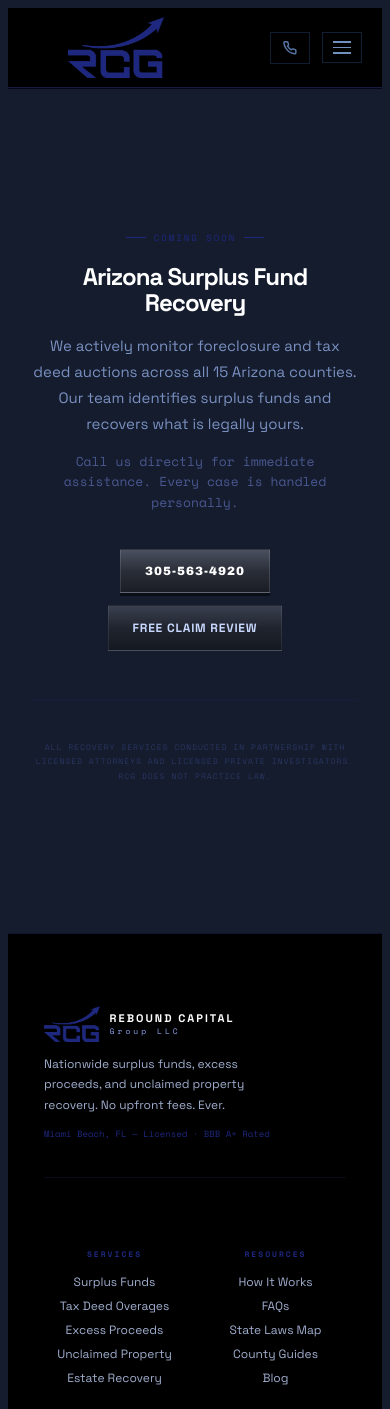
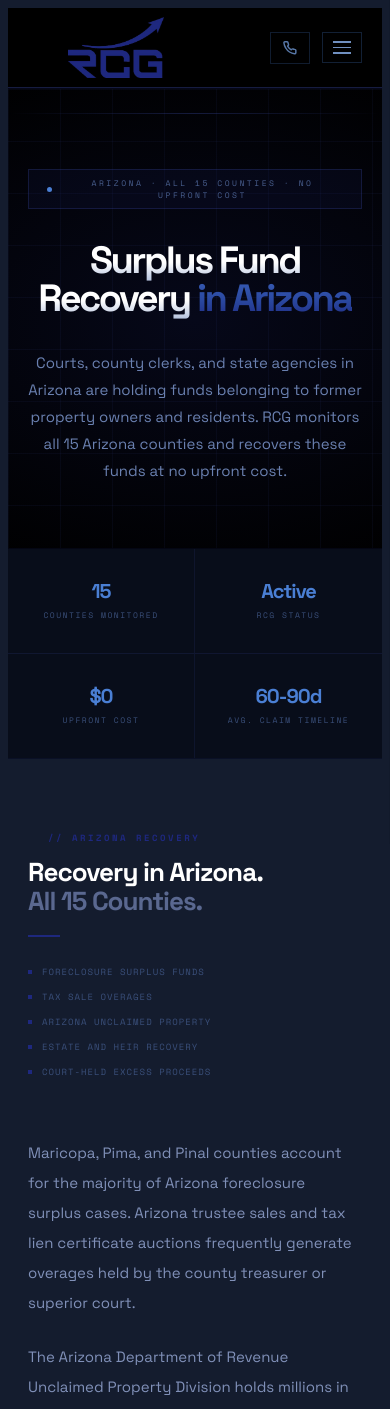
Before and after one commit to ReboundCapitalGroup/rcg-website, a Next.js app: page /states/arizona in a window 390 px wide. Shown: the top 1409 px of the page. Built offline with nearby package versions, Linux system fonts and the light colour scheme.

Commit message:
Update page.tsx

```diff
--- a/src/app/states/arizona/page.tsx
+++ b/src/app/states/arizona/page.tsx
@@ -1,43 +1,88 @@
-import type { Metadata } from 'next'
 import Link from 'next/link'
 
-export const metadata: Metadata = {
-  title: 'Arizona Surplus Recovery | Rebound Capital Group',
-  description: 'Surplus fund recovery across all 15 Arizona counties.',
-}
+const counties = ['Apache', 'Cochise', 'Coconino', 'Gila', 'Graham', 'Greenlee', 'La Paz', 'Maricopa', 'Mohave', 'Navajo', 'Pima', 'Pinal', 'Santa Cruz', 'Yavapai', 'Yuma']
 
-export default function Page() {
+export default function ArizonaPage() {
   return (
-    <div style={{ background: 'var(--bg)', minHeight: '100vh', display: 'flex', alignItems: 'center', justifyContent: 'center', padding: '80px 24px' }}>
-      <div style={{ maxWidth: '560px', textAlign: 'center' }}>
-        <div style={{ fontFamily: "'Space Mono',monospace", fontSize: '9px', letterSpacing: '2px', textTransform: 'uppercase', color: '#1E287F', marginBottom: '20px', display: 'flex', alignItems: 'center', justifyContent: 'center', gap: '8px' }}>
-          <div style={{ width: '20px', height: '1px', background: '#1E287F' }} />
-          Coming Soon
-          <div style={{ width: '20px', height: '1px', background: '#1E287F' }} />
+    <main>
+      <section style={{ background: '#000', borderBottom: '1px solid rgba(30,40,127,0.15)', padding: 'clamp(80px,10vw,130px) clamp(20px,5vw,60px) clamp(64px,8vw,96px)', textAlign: 'center', position: 'relative', overflow: 'hidden' }}>
+        <div style={{ position: 'absolute', top: '50%', left: '50%', transform: 'translate(-50%,-50%)', width: '900px', height: '600px', background: 'radial-gradient(ellipse at center, rgba(30,40,127,0.2) 0%, transparent 65%)', pointerEvents: 'none' }} />
+        <div style={{ position: 'absolute', inset: 0, backgroundImage: 'linear-gradient(rgba(74,95,212,0.06) 1px,transparent 1px),linear-gradient(90deg,rgba(74,95,212,0.06) 1px,transparent 1px)', backgroundSize: '52px 52px', pointerEvents: 'none' }} />
+        <div className="scan-animate" style={{ position: 'absolute', left: 0, right: 0, height: '1px', background: 'linear-gradient(90deg,transparent,rgba(74,95,212,0.5),transparent)', pointerEvents: 'none', zIndex: 1 }} />
+        <div style={{ position: 'relative', zIndex: 2, maxWidth: '720px', margin: '0 auto' }}>
+          <div style={{ display: 'inline-flex', alignItems: 'center', gap: '10px', marginBottom: '32px', padding: '7px 18px', border: '1px solid rgba(74,95,212,0.2)', background: 'rgba(30,40,127,0.1)' }}>
+            <span style={{ width: '5px', height: '5px', borderRadius: '50%', background: '#4a7fd4', display: 'inline-block', flexShrink: 0 }} />
+            <span style={{ fontFamily: "'Space Mono',monospace", fontSize: '8px', letterSpacing: '2.5px', textTransform: 'uppercase', color: '#4a6090' }}>Arizona · All 15 Counties · No Upfront Cost</span>
+          </div>
+          <h1 style={{ fontFamily: "'Space Grotesk',sans-serif", fontWeight: 700, fontSize: 'clamp(38px,5.5vw,72px)', letterSpacing: '-2.5px', lineHeight: 1.0, margin: '0 0 32px', color: '#fff' }}>
+            <span style={{ backgroundImage: 'linear-gradient(180deg, #ffffff 0%, #ffffff 55%, #a8b8d8 100%)', WebkitBackgroundClip: 'text', backgroundClip: 'text', WebkitTextFillColor: 'transparent' }}>Surplus Fund Recovery </span><span style={{ backgroundImage: 'linear-gradient(180deg, #3a60b8 0%, #2a48a0 55%, #1E287F 100%)', WebkitBackgroundClip: 'text', backgroundClip: 'text', WebkitTextFillColor: 'transparent' }}>in Arizona</span>
+          </h1>
+          <p style={{ fontSize: 'clamp(15px,1.6vw,17px)', color: '#6a80b0', lineHeight: 1.8, maxWidth: '540px', margin: '0 auto', fontWeight: 400 }}>Courts, county clerks, and state agencies in Arizona are holding funds belonging to former property owners and residents. RCG monitors all 15 Arizona counties and recovers these funds at no upfront cost.</p>
         </div>
-        <h1 style={{ fontFamily: "'Space Grotesk',sans-serif", fontWeight: 700, fontSize: 'clamp(24px,4vw,42px)', color: '#fff', letterSpacing: '-1px', marginBottom: '16px', lineHeight: 1.1 }}>
-          Arizona Surplus Fund Recovery
-        </h1>
-        <p style={{ fontSize: '15px', color: '#7a90c0', lineHeight: 1.75, marginBottom: '8px' }}>
-          We actively monitor foreclosure and tax deed auctions across all 15 Arizona counties. Our team identifies surplus funds and recovers what is legally yours.
-        </p>
-        <p style={{ fontSize: '13px', color: '#4a5890', lineHeight: 1.6, marginBottom: '36px', fontFamily: "'Space Mono',monospace" }}>
-          Call us directly for immediate assistance. Every case is handled personally.
-        </p>
-        <div style={{ display: 'flex', gap: '12px', justifyContent: 'center', flexWrap: 'wrap' }}>
-          <a href="tel:+13055634920" style={{ display: 'inline-flex', alignItems: 'center', gap: '8px', background: 'linear-gradient(180deg,#4a5060 0%,#2a2e38 50%,#1a1d24 100%)', color: '#fff', fontFamily: "'Arial Black',Arial,sans-serif", fontSize: '12px', fontWeight: 900, letterSpacing: '1px', padding: '14px 24px', border: '1px solid rgba(255,255,255,0.12)', boxShadow: '0 3px 0 rgba(0,0,0,0.5)', textDecoration: 'none' }}>
-            305-563-4920
-          </a>
-          <Link href="/contact" style={{ display: 'inline-flex', alignItems: 'center', background: 'linear-gradient(180deg,#3a4050 0%,#20242e 50%,#141820 100%)', color: '#c8d8ff', fontFamily: "'Space Grotesk',sans-serif", fontSize: '12px', fontWeight: 700, letterSpacing: '0.8px', textTransform: 'uppercase', padding: '14px 24px', border: '1px solid rgba(255,255,255,0.08)', textDecoration: 'none' }}>
-            Free Claim Review
-          </Link>
-        </div>
-        <div style={{ marginTop: '48px', paddingTop: '32px', borderTop: '1px solid rgba(30,40,127,0.2)' }}>
-          <p style={{ fontFamily: "'Space Mono',monospace", fontSize: '8px', letterSpacing: '1px', textTransform: 'uppercase', color: '#2a3560', lineHeight: 1.8 }}>
-            All recovery services conducted in partnership with licensed attorneys and licensed private investigators. RCG does not practice law.
-          </p>
+      </section>
+      <div style={{ background: '#080d1a', borderBottom: '1px solid rgba(30,40,127,0.12)' }}>
+        <div style={{ maxWidth: '960px', margin: '0 auto', display: 'grid', gridTemplateColumns: 'repeat(4,1fr)' }} className="about-stats-bar">
+          {[{ val: '15', label: 'Counties Monitored' },{ val: 'Active', label: 'RCG Status' },{ val: '$0', label: 'Upfront Cost' },{ val: '60-90d', label: 'Avg. Claim Timeline' }].map((s, i) => (
+            <div key={i} style={{ padding: '32px 24px', borderRight: i < 3 ? '1px solid rgba(74,95,212,0.1)' : 'none', textAlign: 'center' }}>
+              <div style={{ fontFamily: "'Space Grotesk',sans-serif", fontWeight: 700, fontSize: 'clamp(20px,2.5vw,30px)', color: '#4a7fd4', letterSpacing: '-1px', lineHeight: 1, marginBottom: '8px' }}>{s.val}</div>
+              <div style={{ fontFamily: "'Space Mono',monospace", fontSize: '8px', letterSpacing: '1.5px', textTransform: 'uppercase', color: '#3a4f7a' }}>{s.label}</div>
+            </div>
+          ))}
         </div>
       </div>
-    </div>
+      <section style={{ background: 'var(--bg)', padding: 'clamp(72px,8vw,112px) clamp(20px,5vw,60px)' }}>
+        <div style={{ maxWidth: '1060px', margin: '0 auto', display: 'grid', gridTemplateColumns: '1fr 1.4fr', gap: 'clamp(48px,6vw,88px)', alignItems: 'start' }} className="about-story-grid">
+          <div style={{ position: 'sticky', top: '108px' }}>
+            <span className="section-tag">// Arizona Recovery</span>
+            <h2 style={{ fontFamily: "'Space Grotesk',sans-serif", fontWeight: 700, fontSize: 'clamp(26px,3.5vw,42px)', color: '#fff', letterSpacing: '-1px', lineHeight: 1.1, margin: '14px 0 20px' }}>Recovery in Arizona.<br /><span style={{ color: 'var(--dim)' }}>All 15 Counties.</span></h2>
+            <div style={{ width: '32px', height: '2px', background: '#1E287F', marginBottom: '28px' }} />
+            {['Foreclosure Surplus Funds','Tax Sale Overages','Arizona Unclaimed Property','Estate and Heir Recovery','Court-Held Excess Proceeds'].map((item, i) => (
+              <div key={i} style={{ display: 'flex', alignItems: 'center', gap: '10px', marginBottom: '12px' }}>
+                <div style={{ width: '4px', height: '4px', background: '#1E287F', flexShrink: 0 }} />
+                <span style={{ fontFamily: "'Space Mono',monospace", fontSize: '9px', letterSpacing: '1px', textTransform: 'uppercase', color: '#3a4f7a' }}>{item}</span>
+              </div>
+            ))}
+          </div>
+          <div style={{ display: 'flex', flexDirection: 'column', gap: '24px' }}>
+            <p style={{ fontSize: 'clamp(15px,1.6vw,17px)', color: '#8090b8', lineHeight: 2, margin: 0 }}>Maricopa, Pima, and Pinal counties account for the majority of Arizona foreclosure surplus cases. Arizona trustee sales and tax lien certificate auctions frequently generate overages held by the county treasurer or superior court.</p>
+            <p style={{ fontSize: 'clamp(15px,1.6vw,17px)', color: '#8090b8', lineHeight: 2, margin: 0 }}>The Arizona Department of Revenue Unclaimed Property Division holds millions in dormant accounts, insurance proceeds, and other assets belonging to Arizona residents. RCG searches all Arizona superior court records and state unclaimed property databases for every Arizona client.</p>
+            <div style={{ borderLeft: '2px solid #1E287F', paddingLeft: '24px' }}>
+              <p style={{ fontSize: 'clamp(15px,1.6vw,17px)', color: '#c8d8ff', lineHeight: 1.9, fontWeight: 500, margin: 0 }}>RCG works exclusively with licensed Arizona attorneys on every claim. All recoveries are handled on a pure contingency basis with no upfront cost to the client.</p>
+            </div>
+          </div>
+        </div>
+      </section>
+      <div style={{ maxWidth: '960px', margin: '0 auto', height: '1px', background: 'linear-gradient(90deg,transparent,rgba(74,95,212,0.18),transparent)' }} />
+      <section style={{ background: 'var(--bg)', padding: 'clamp(72px,8vw,112px) clamp(20px,5vw,60px)' }}>
+        <div style={{ maxWidth: '1060px', margin: '0 auto' }}>
+          <div style={{ marginBottom: '48px' }}>
+            <span className="section-tag">// County Coverage</span>
+            <h2 style={{ fontFamily: "'Space Grotesk',sans-serif", fontWeight: 700, fontSize: 'clamp(26px,3.5vw,42px)', color: '#fff', letterSpacing: '-1px', lineHeight: 1.1, margin: '14px 0 12px' }}>All 15 Arizona Counties.</h2>
+            <p style={{ fontSize: '15px', color: '#506080', lineHeight: 1.8, maxWidth: '600px' }}>RCG monitors foreclosure surplus funds, tax sale overages, and unclaimed property across every county in Arizona. If funds exist in your name in any Arizona county, we will find them and recover them.</p>
+          </div>
+          <div style={{ display: 'grid', gridTemplateColumns: 'repeat(auto-fill, minmax(180px, 1fr))', gap: '2px' }}>
+            {counties.map((county, i) => (
+              <div key={i} style={{ background: '#0a0f1a', border: '1px solid rgba(74,95,212,0.07)', padding: '14px 18px', display: 'flex', alignItems: 'center', gap: '10px' }}>
+                <div style={{ width: '3px', height: '3px', background: '#1E287F', flexShrink: 0 }} />
+                <span style={{ fontFamily: "'Space Grotesk',sans-serif", fontSize: '13px', color: '#6a80b0' }}>{county} County</span>
+              </div>
+            ))}
+          </div>
+          <p style={{ fontFamily: "'Space Mono',monospace", fontSize: '8px', letterSpacing: '1px', textTransform: 'uppercase', color: '#2a3a60', marginTop: '24px', lineHeight: 2 }}>Trustee sale surplus · Tax lien certificate overages · Arizona unclaimed property · Estate and heir recovery · Excess proceeds from court sales — available across all 15 Arizona counties.</p>
+        </div>
+      </section>
+      <div style={{ maxWidth: '960px', margin: '0 auto', height: '1px', background: 'linear-gradient(90deg,transparent,rgba(74,95,212,0.18),transparent)' }} />
+      <section style={{ background: '#000', padding: 'clamp(72px,8vw,112px) clamp(20px,5vw,60px)', textAlign: 'center' }}>
+        <div style={{ maxWidth: '560px', margin: '0 auto' }}>
+          <span className="section-tag" style={{ justifyContent: 'center', display: 'flex' }}>// Arizona · Free search</span>
+          <h2 style={{ fontFamily: "'Space Grotesk',sans-serif", fontWeight: 700, fontSize: 'clamp(26px,4vw,48px)', color: '#fff', letterSpacing: '-1px', lineHeight: 1.08, margin: '16px 0 16px' }}>Find Out What Arizona Is Holding in Your Name.</h2>
+          <p style={{ fontSize: '15px', color: '#506080', lineHeight: 1.85, marginBottom: '36px' }}>We search Arizona court records and state unclaimed property databases at no cost. If funds exist, we file the claim and recover them on a pure contingency basis.</p>
+          <div style={{ display: 'flex', gap: '12px', justifyContent: 'center', flexWrap: 'wrap' }}>
+            <Link href="/contact" className="btn-primary">Free Claim Review</Link>
+            <a href="tel:+13055634920" className="btn-secondary">305-563-4920</a>
+          </div>
+        </div>
+      </section>
+    </main>
   )
 }
```
